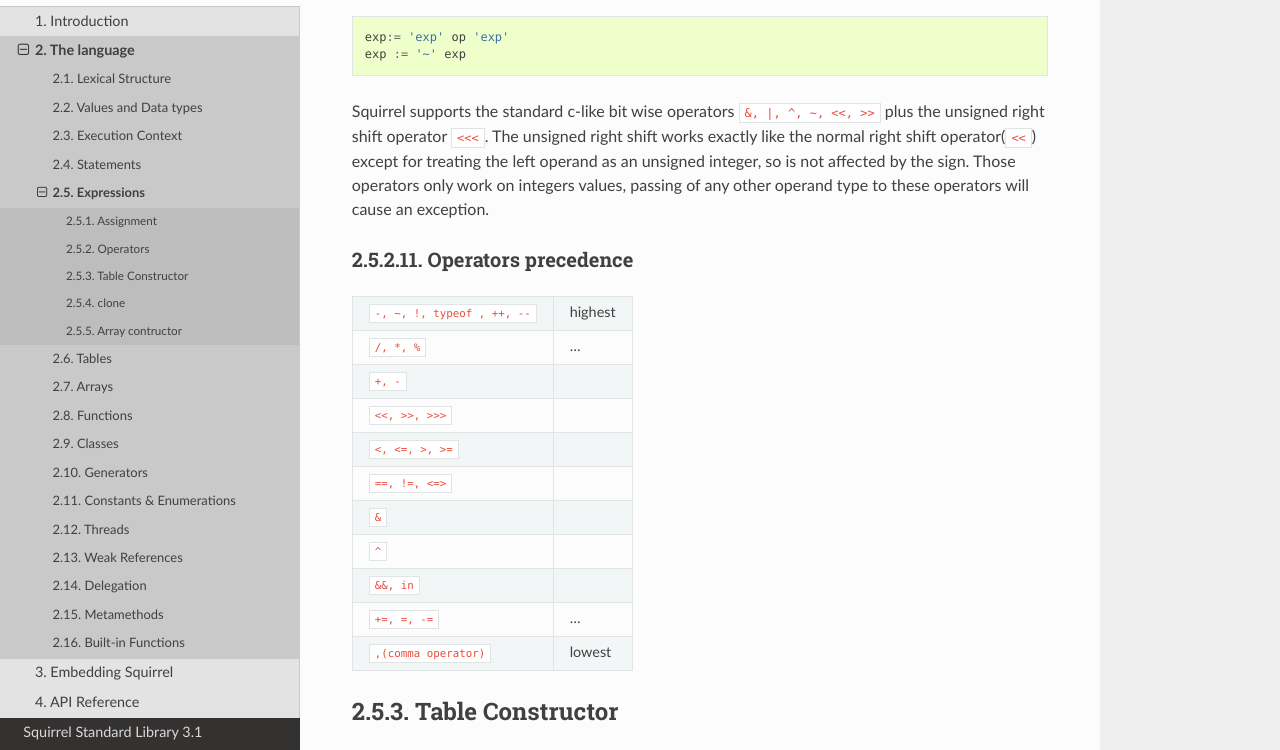
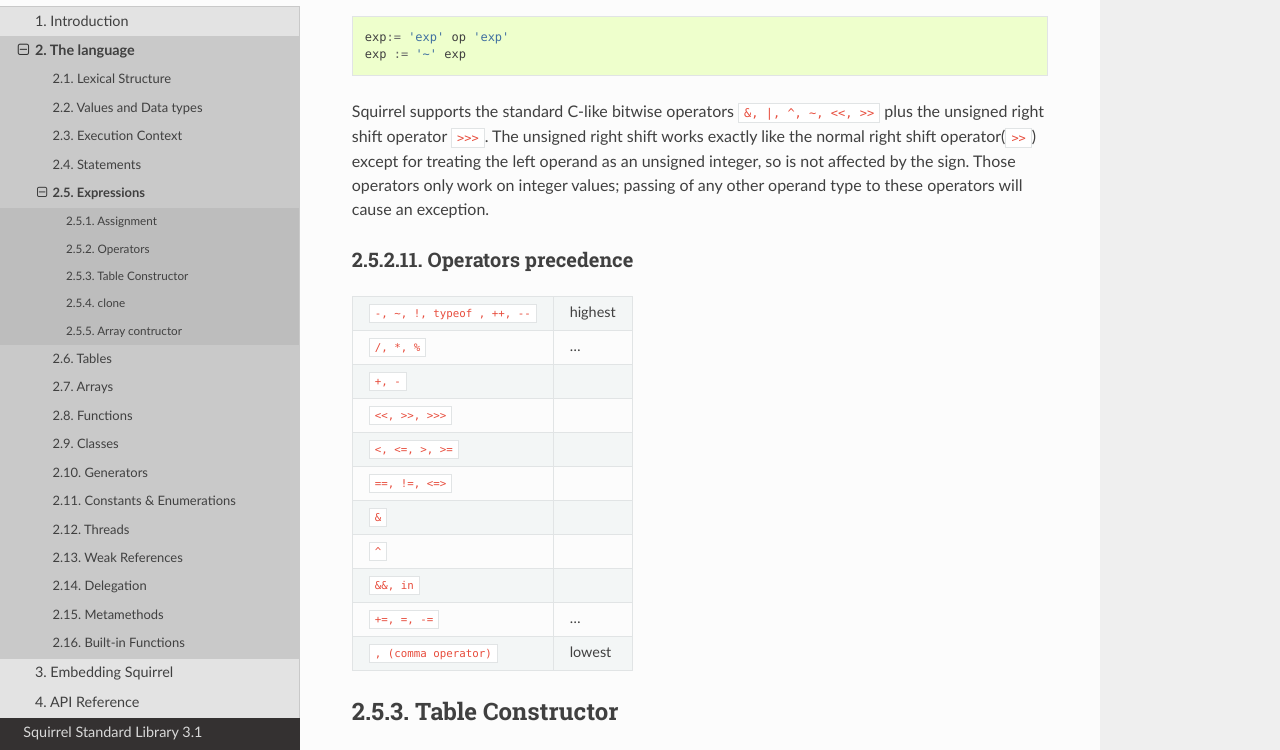
Before and after one commit to albertodemichelis/squirrel, a Sphinx documentation site: the page built from doc/source/reference/language/expressions.rst, in a window 1280 px wide and 1400 px high, scrolled down 3101 px. Shown: the part 156-906 px from the top of the window. Built offline with Sphinx 7.4.7 and the Read the Docs theme 2.0.0, drawn with Linux system fonts in a browser that asks for light colours; formulas are drawn with MathJax 3; some of the changed text lies outside the part shown.

Commit message:
fix docs for 'unsigned right shift operator' to reference >>> instead of <<< ! also minor tidying in same file

```diff
--- a/doc/source/reference/language/expressions.rst
+++ b/doc/source/reference/language/expressions.rst
@@ -221,10 +221,10 @@
     exp:= 'exp' op 'exp'
     exp := '~' exp
 
-Squirrel supports the standard c-like bit wise operators ``&, |, ^, ~, <<, >>`` plus the unsigned
-right shift operator ``<<<``. The unsigned right shift works exactly like the normal right shift operator(``<<``)
+Squirrel supports the standard C-like bitwise operators ``&, |, ^, ~, <<, >>`` plus the unsigned
+right shift operator ``>>>``. The unsigned right shift works exactly like the normal right shift operator(``>>``)
 except for treating the left operand as an unsigned integer, so is not affected by the sign. Those operators
-only work on integers values, passing of any other operand type to these operators will
+only work on integer values; passing of any other operand type to these operators will
 cause an exception.
 
 ^^^^^^^^^^^^^^^^^^^^^
@@ -255,7 +255,7 @@
 +---------------------------------------+-----------+
 | ``+=, =, -=``                         | ...       |
 +---------------------------------------+-----------+
-| ``,(comma operator)``                 | lowest    |
+| ``, (comma operator)``                | lowest    |
 +---------------------------------------+-----------+
 
 .. _table_contructor:
@@ -293,7 +293,7 @@
         [1]="I'm the value"
     }
 
-both syntaxes can be mixed::
+Both syntaxes can be mixed::
 
     local table=
     {
@@ -369,6 +369,6 @@
 
     a <- [] //creates an empty array
 
-arrays can be initialized with values during the construction::
+Arrays can be initialized with values during the construction::
 
     a <- [1,"string!",[],{}] //creates an array with 4 elements
```
